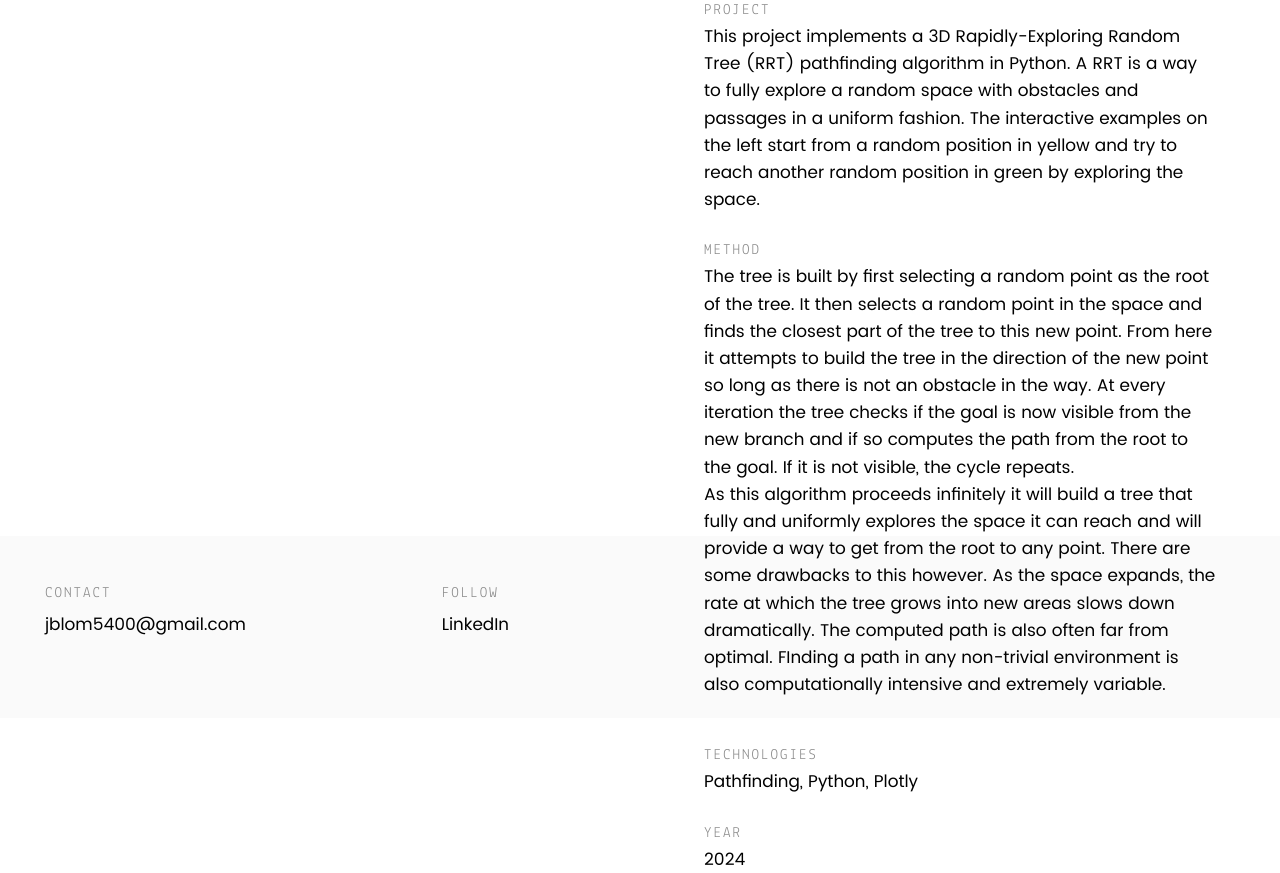
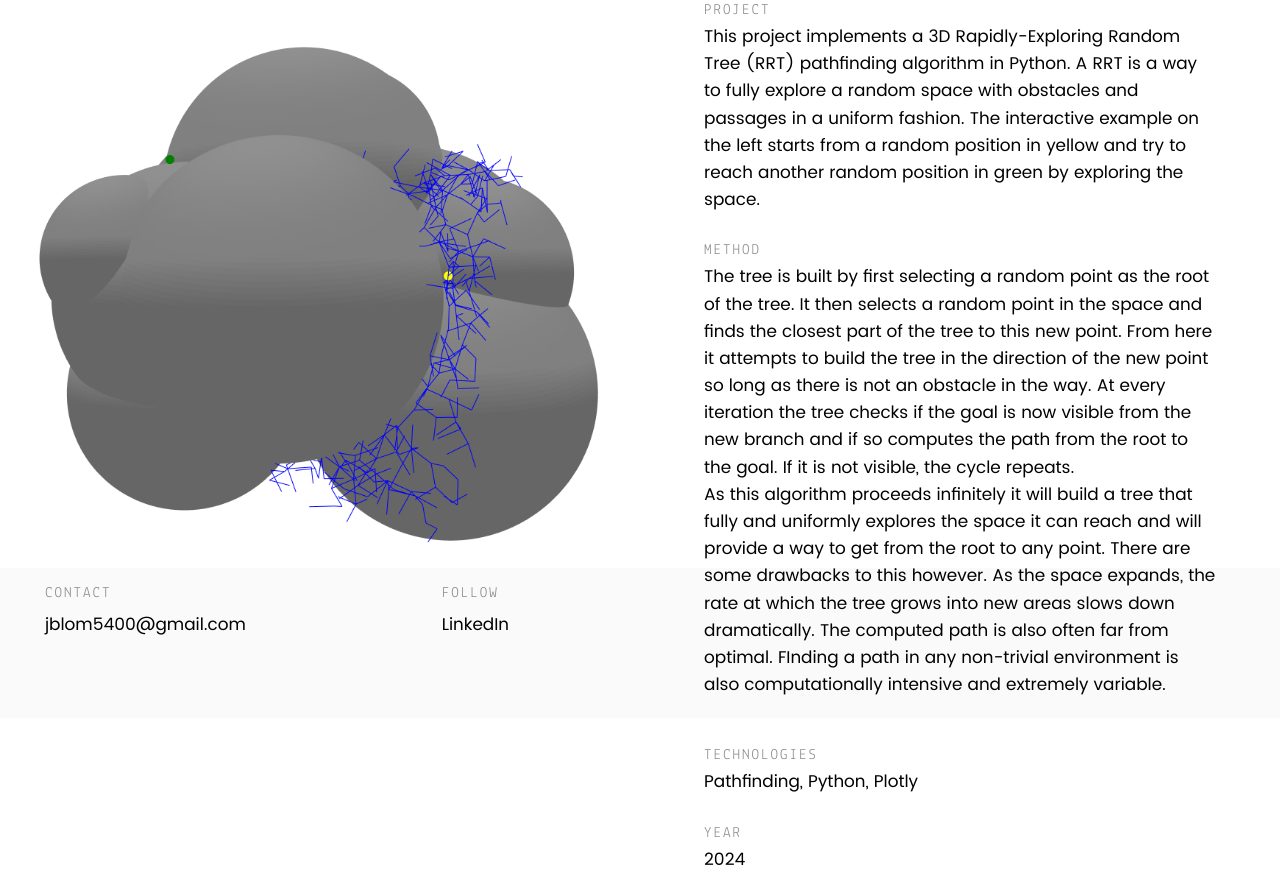
Before and after one commit to jrblom2/jrblom2.github.io, a Jekyll site: the page built from _posts/projects/2024-9-06-rrt.md, in a window 1280 px wide, cut to the strip 182-1055 px from the top of the page. Built offline with Jekyll 4.4.1, drawn with Linux system fonts in a browser that asks for light colours.

Commit message:
try on plot and one pic

```diff
--- a/_layouts/project.html
+++ b/_layouts/project.html
@@ -26,6 +26,11 @@
 				</article>
 				<aside>
 					<ul>
+						{% for plot in page.plots %}
+						<li>
+							{% include {{ plot.url }} %}
+						</li>
+						{% endfor %}
 						{% for video in page.autovideos %}
 						<li>
 							<video width="100%" height="auto" controls autoplay loop>
@@ -47,11 +52,6 @@
 							<img src="{{ image.url | prepend: site.baseurl }}" alt="{{ image.alt }}" />
 						</li>
 						{% endfor %}
-						{% for plot in page.plots %}
-						<li>
-							{% include {{ plot.url }} %}
-						</li>
-						{% endfor %}
 					</ul>
 				</aside>
 			</div>
--- a/_posts/projects/2024-9-06-rrt.md
+++ b/_posts/projects/2024-9-06-rrt.md
@@ -16,13 +16,18 @@ project:
 
 plots:
   - plot:
-    url: "plots/rrtCombined.html"
+    url: "plots/rrtSeed347Orange.html"
   # - plot:
   #   url: "plots/rrtSeed81Grey.html"
 
+images:
+  - image:
+    url: "/assets/images/projects/rrt/rrtIncompleteGrey.png"
+    alt: "Incomplete rrt tree in Grey"
+
 ---
 <span class="h2">Project</span>
-<p> This project implements a 3D Rapidly-Exploring Random Tree (RRT) pathfinding algorithm in Python. A RRT is a way to fully explore a random space with obstacles and passages in a uniform fashion. The interactive examples on the left start from a random position in yellow and try to reach another random position in green by exploring the space.
+<p> This project implements a 3D Rapidly-Exploring Random Tree (RRT) pathfinding algorithm in Python. A RRT is a way to fully explore a random space with obstacles and passages in a uniform fashion. The interactive example on the left starts from a random position in yellow and try to reach another random position in green by exploring the space.
 </p>
 <span class="h2">Method</span>
 <p> The tree is built by first selecting a random point as the root of the tree. It then selects a random point in the space and finds the closest part of the tree to this new point. From here it attempts to build the tree in the direction of the new point so long as there is not an obstacle in the way. At every iteration the tree checks if the goal is now visible from the new branch and if so computes the path from the root to the goal. If it is not visible, the cycle repeats. </p>
```
Also changed, not shown: assets/images/projects/rrt/rrtIncompleteGrey.png (added), assets/images/projects/rrt/rrtTunnelOrange.png (added).
